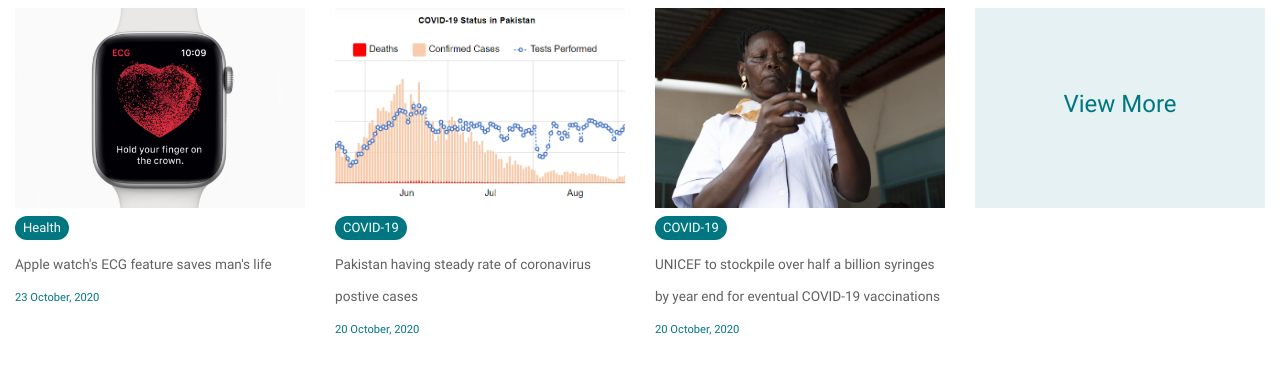
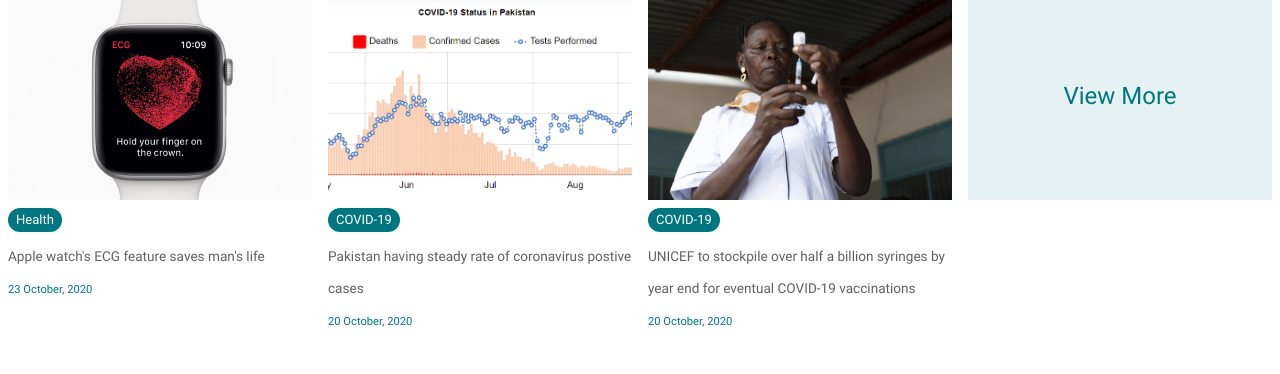
Before and after one commit to Malikx-Alee/healthcare-blogs, a Gatsby site: page /news-for-main-web in a window 1280 px wide. Built offline with nearby package versions, Linux system fonts and the light colour scheme; Gatsby itself is replaced by a stand-in of ours.

Commit message:
styles updated

```diff
--- a/src/assets/css/globals.scss
+++ b/src/assets/css/globals.scss
@@ -16,6 +16,7 @@
 body {
   height: 100%;
   font-size: $font-size-base;
+  overflow-y: hidden;
 }
 
 body,
--- a/src/assets/css/style.scss
+++ b/src/assets/css/style.scss
@@ -406,6 +406,11 @@
 
 .health-news-title {
   font-size: 0.85rem;
+  overflow: hidden;
+  text-overflow: ellipsis;
+  display: -webkit-box;
+  -webkit-line-clamp: 2; /* number of lines to show */
+  -webkit-box-orient: vertical;
 }
 
 .news-widget-img-div {
--- a/src/pages/news-for-main-web/index.js
+++ b/src/pages/news-for-main-web/index.js
@@ -22,10 +22,10 @@
   const classesChip = useStylesChip()
   return (
     <div>
-      <div className="row d-flex ">
+      <div className="row no-gutters">
         {data.allMarkdownRemark.edges.map(({ node }) => (
           <div
-            className="col-xs-12 col-sm-6 col-md-6 col-lg-3 home-news-div my-2"
+            className="col-xs-12 col-sm-6 col-md-6 col-lg-3 px-2"
             key={node.id}
           >
             <Link
@@ -35,13 +35,6 @@
               to={`https://blogs.ezdoc.pk/` + node?.fields?.slug}
             >
               <div>
-                {/* <img
-                  alt="news"
-                  // src={`${process.env.REACT_APP_IMG_RESOURCE_URL}${i.pictureURL}`}
-                  src="https://demo.tagdiv.com/newspaper_covid19_news_pro/wp-content/uploads/2020/03/9-1068x601.jpg"
-                  width="100%"
-                  className="health-news-img"
-                /> */}
                 {node.frontmatter && (
                   <Img
                     className="health-news-img"
@@ -67,8 +60,8 @@
             </Link>
           </div>
         ))}
-        <div className="col-xs-12 col-sm-6 col-md-6 col-lg-3 my-2">
-          <div className="row home-more-news-div">
+        <div className="col-xs-12 col-sm-6 col-md-6 col-lg-3 px-2">
+          <div className="row no-gutters home-more-news-div">
             <div className="col-12 align-self-center justify-content-center text-center">
               <a
                 href="https://blogs.ezdoc.pk/news/"
```
Also changed, not shown: content/news/UNICEF-to-stockpile/index.md (+1 -1 lines).
